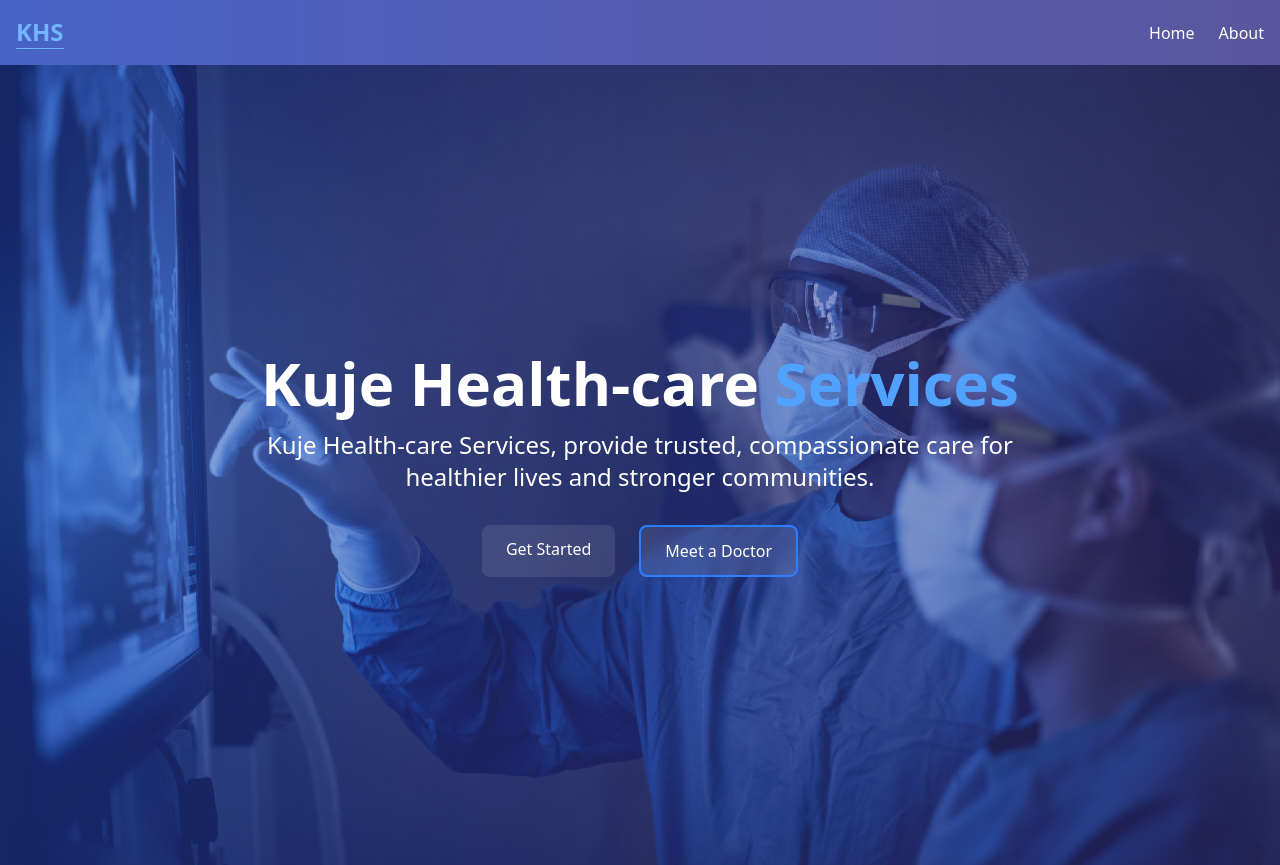
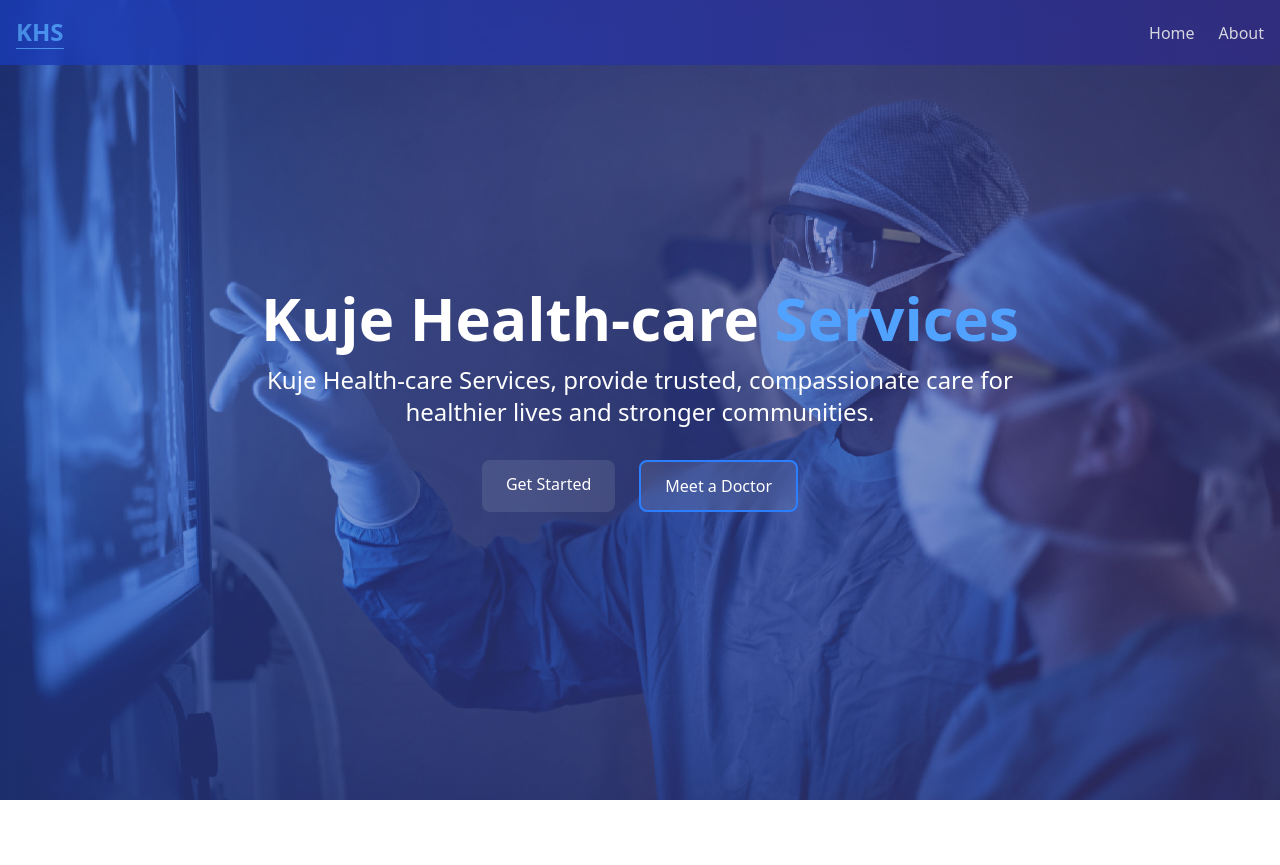
Before and after one commit to Nacho1499/khs, a Next.js app: page / in a window 1280 px wide. After the commit the page ends 800 px from the top, so only its background shows below. Built offline with nearby package versions, Linux system fonts and the light colour scheme.

Commit message:
fixed navabar fixed-top

```diff
--- a/src/app/components/Navbar.tsx
+++ b/src/app/components/Navbar.tsx
@@ -9,7 +9,7 @@ export const Navbar = () => {
   const toggleMenu = () => setIsOpen(!isOpen);
 
   return (
-    <nav className="text-white p-4 sticky top-0 left-0 right-0 z-40 w-full opacity-80 bg-gradient-to-r from-blue-800 to-indigo-900 bg-white/10 backdrop-blur-md ">
+    <nav className="text-white p-4 fixed top-0 left-0 right-0 z-40 w-full opacity-80 bg-gradient-to-r from-blue-800 to-indigo-900 bg-white/10 backdrop-blur-md ">
       <div className="max-w-7xl mx-auto flex items-center justify-between">
         {/* Logo */}
         <Link href="/" className="text-2xl font-bold">
```
